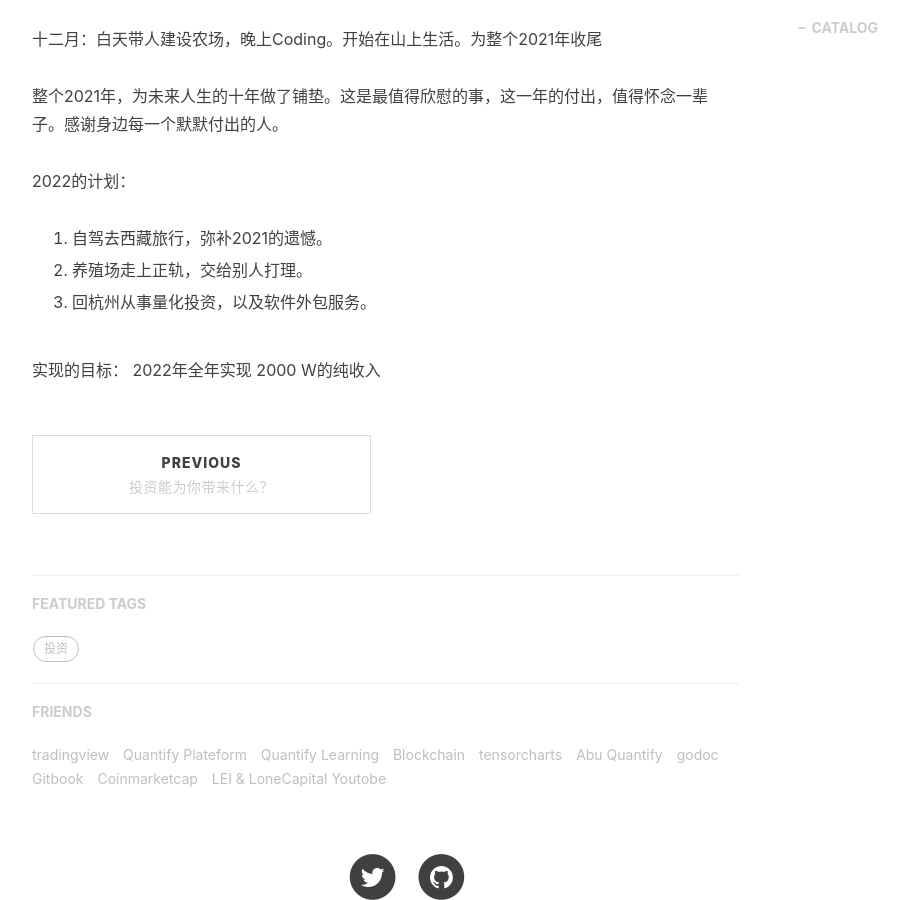
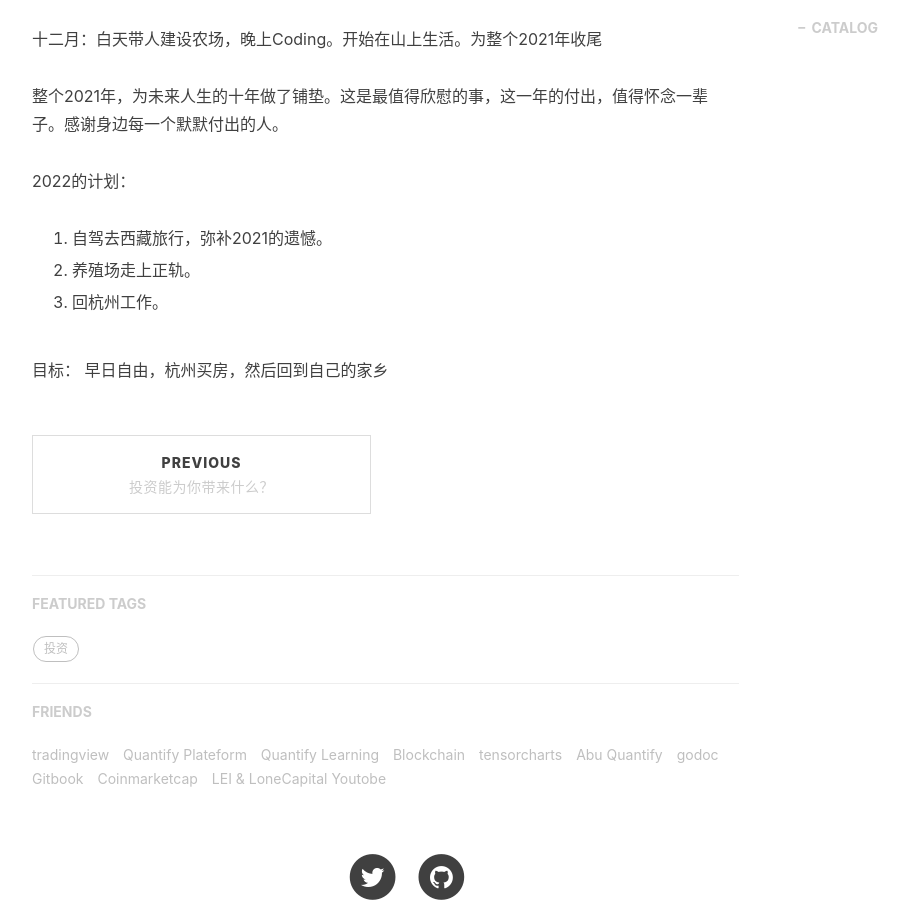
Before and after one commit to YouthTrading/youthtrading.github.io, a Jekyll site: the page built from _posts/2021-12-27-2021summ.markdown, in a window 1280 px wide and 900 px high, scrolled down 1543 px. Shown: the whole window, without its empty margins (233-1142 px from the left). Built offline with Jekyll 4.4.1, drawn with Linux system fonts in a browser that asks for light colours; nearby versions of some CDN libraries; comment, search, counter and statistics services are not loaded.

Commit message:
修改文字

```diff
--- a/_posts/2021-12-27-2021summ.markdown
+++ b/_posts/2021-12-27-2021summ.markdown
@@ -44,8 +44,8 @@ tags:
 
 1. 自驾去西藏旅行，弥补2021的遗憾。
 
-2. 养殖场走上正轨，交给别人打理。
+2. 养殖场走上正轨。
 
-3. 回杭州从事量化投资，以及软件外包服务。
+3. 回杭州工作。
 
-实现的目标： 2022年全年实现 2000 W的纯收入
+目标： 早日自由，杭州买房，然后回到自己的家乡
```
Also changed, not shown: _posts/2021-10-18-newtrader.markdown (+1 -17 lines), _posts/2021-10-20-howtrader.markdown (+1 -40 lines).
